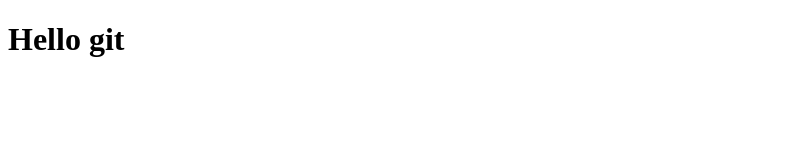
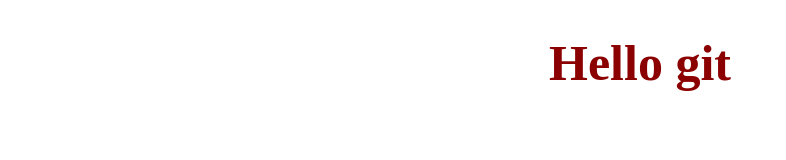
Before and after one commit to Bogdan2209/git-test, a plain HTML site: page index.html in a window 1280 px wide. Shown: the whole page, without its empty margins (0-786 px from the left). Drawn offline with Linux system fonts and the light colour scheme.

Commit message:
Added main.js and modify index.html main.css

```diff
--- a/index.html
+++ b/index.html
@@ -5,6 +5,7 @@
     <meta http-equiv="X-UA-Compatible" content="IE=edge">
     <meta name="viewport" content="width=device-width, initial-scale=1.0">
     <title>Document</title>
+    <link rel="stylesheet" href="main.css">
 </head>
 <body>
     <h1>Hello git</h1>
--- a/main.css
+++ b/main.css
@@ -3,3 +3,13 @@
     font-size: 50px;
     color: darkred
 }
+h1{
+    text-align: center;
+    font-size: 50px;
+    color: darkred
+}
+h1{
+    text-align: center;
+    font-size: 50px;
+    color: darkred
+}
--- /dev/null
+++ b/main.js
@@ -0,0 +1,3 @@
+function seyHello(){
+    console.log(`Hello Git`)
+}
```
